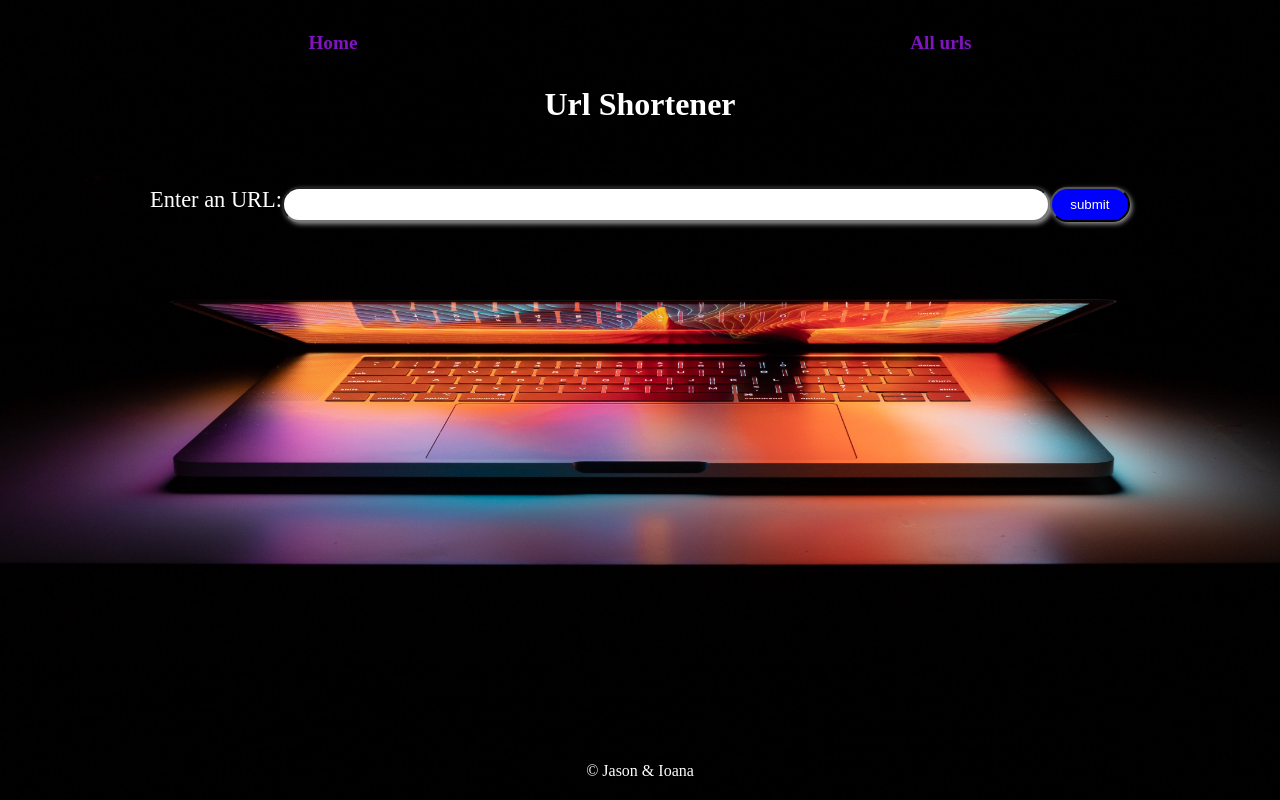
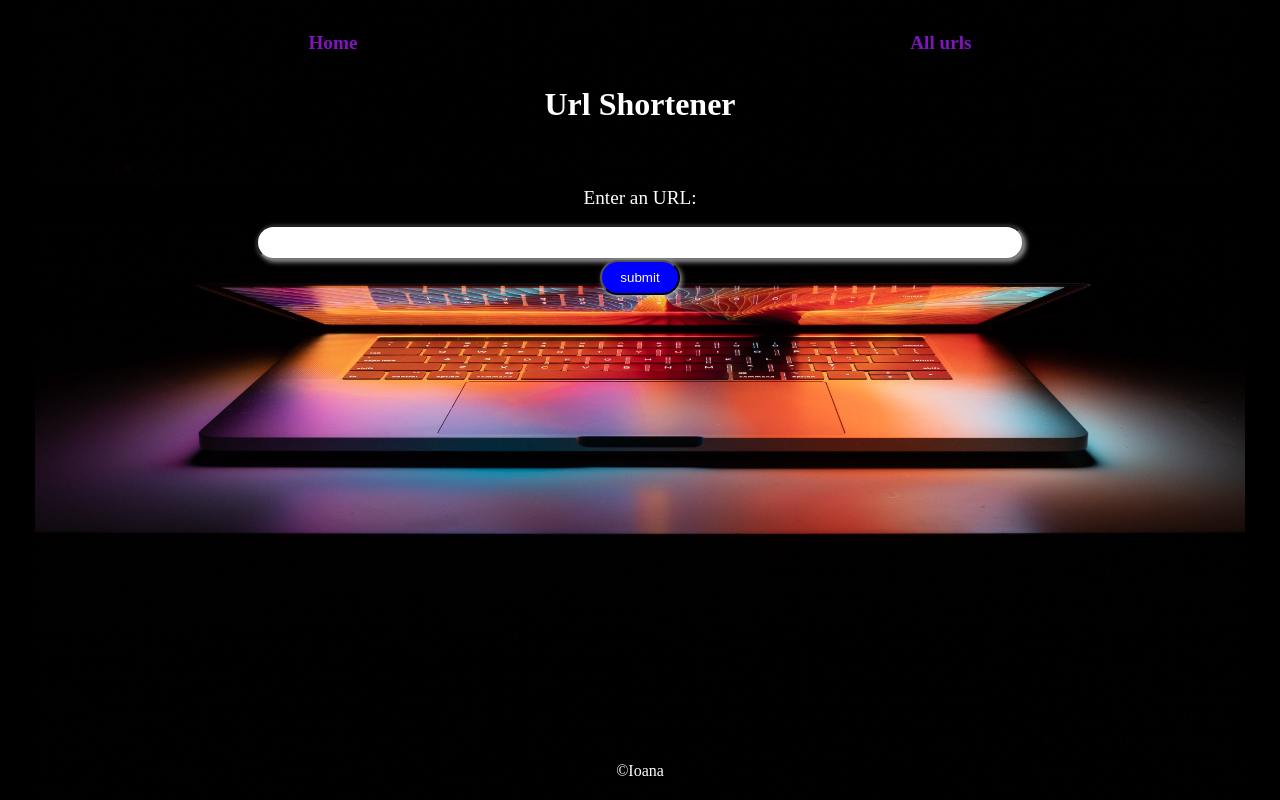
Before and after one commit to ioanagh27/url_shortener, a Flask app: page / in a window 1280 px wide. Run offline with Flask 2, Linux system fonts and the light colour scheme.

Commit message:
Update css

```diff
--- a/static/assets/index.css
+++ b/static/assets/index.css
@@ -9,9 +9,13 @@ html {
 }
 
 body {
-    background-image:url('/static/assets/backgrd.jpg');
-    background-size: cover;
+    background:url('/static/assets/backgrd.jpg');
+    background-size:contain;
+    background-repeat: no-repeat;
+    background-position: bottom;
     color: white;
+    background-color: black;
+    height: 100%;
 }
 
 h1 {
@@ -62,14 +66,21 @@ main {
 }
 
 .container{
-    font-size: 1.4rem;
+    font-size: 1.2rem;
     text-align: center;
 }
 
 form {
     display: flex;
-    flex-direction: row;
+    flex-direction: column;
     justify-content: center;
+    align-items: center;
+}
+
+label {
+    background: black;
+    width: 100%;
+    padding-bottom: 1rem;
 }
 
 #url {
--- a/templates/base.html
+++ b/templates/base.html
@@ -16,7 +16,7 @@
         {% block content %}{% endblock content %}
     </main>
     <footer>
-        <p>&copy; Jason & Ioana</p>
+        <p>&copy;Ioana</p>
     </footer>
 </body>
 </html>
```
Also changed, not shown: links.db.
